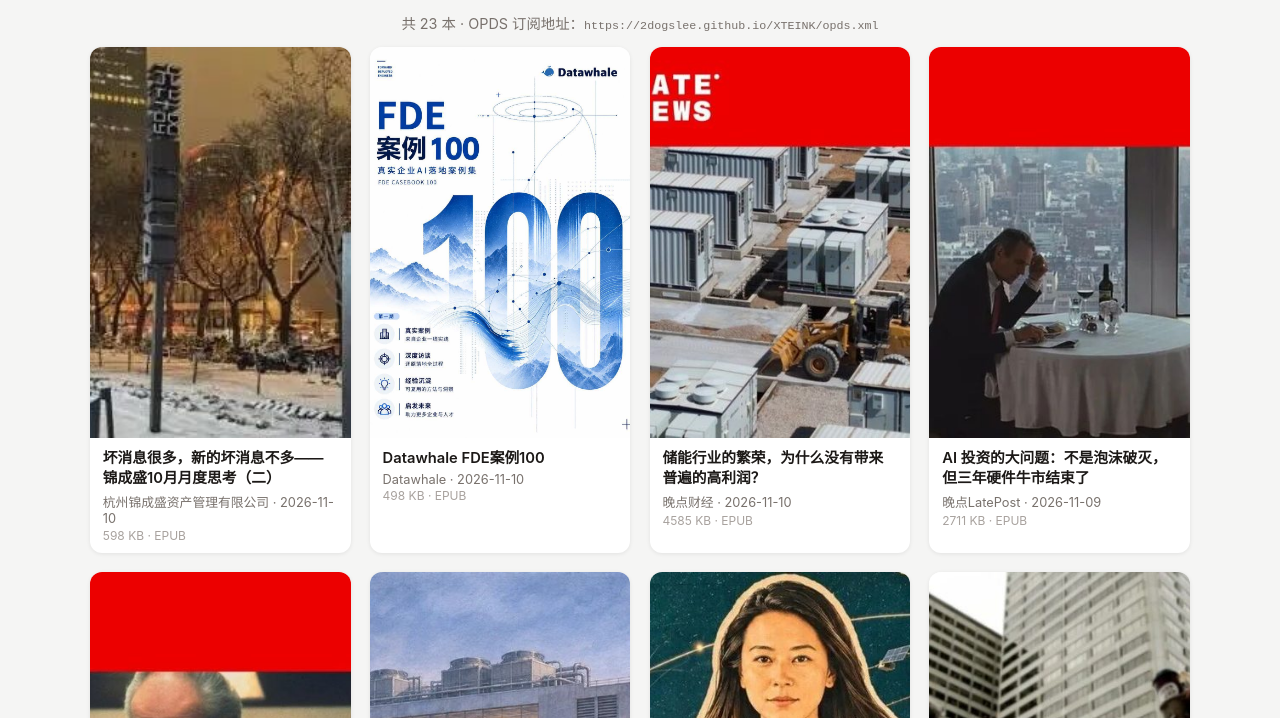
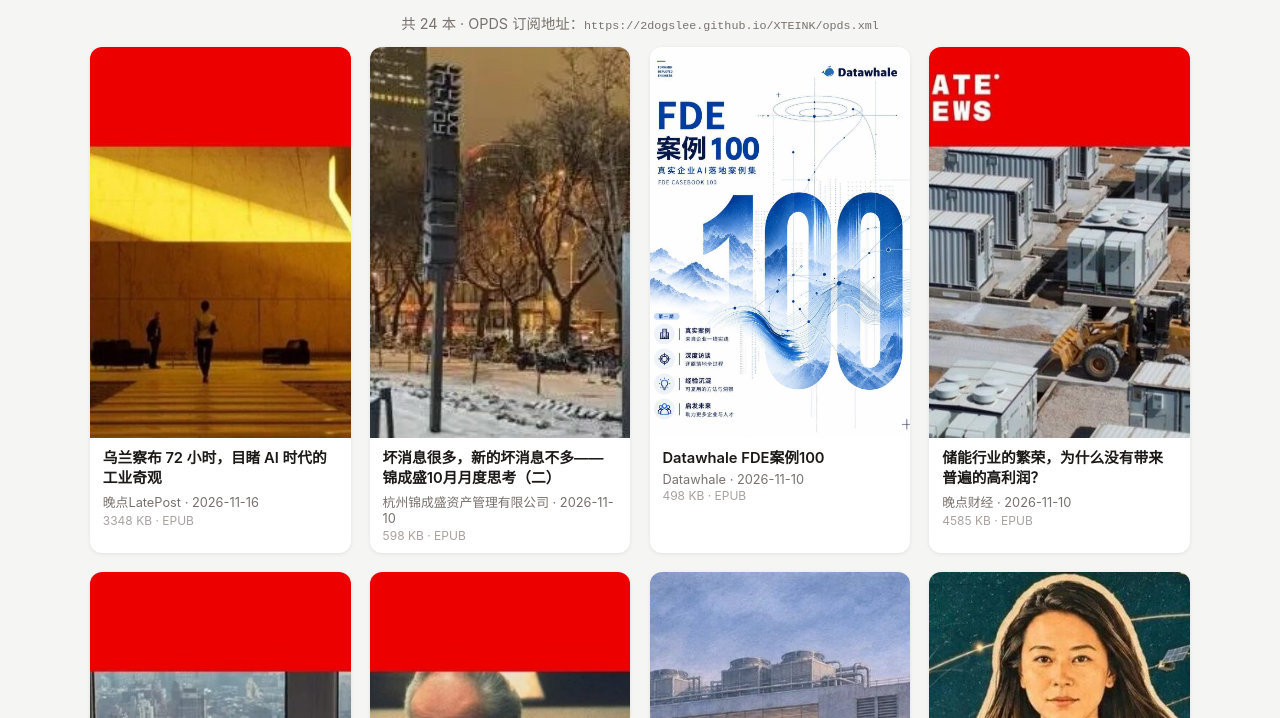
Before and after one commit to 2DogsLee/XTEINK, a plain HTML site: page index.html in a window 1280 px wide. Shown: the part 82-800 px from the top of the page. Drawn offline with Linux system fonts and the light colour scheme.

Commit message:
chore: 重建目录

```diff
--- a/index.html
+++ b/index.html
@@ -17,8 +17,16 @@ p.hint{text-align:center;color:#78716c;font-size:.9em;}
 .size{font-size:.75em;color:#a8a29e;margin-top:.15em;}
 </style></head><body>
 <h1>📚 XTEINK 书库</h1>
-<p class="hint">共 23 本 · OPDS 订阅地址：<code>https://2dogslee.github.io/XTEINK/opds.xml</code></p>
+<p class="hint">共 24 本 · OPDS 订阅地址：<code>https://2dogslee.github.io/XTEINK/opds.xml</code></p>
 <div class="grid">
+    <div class="card">
+      <a href="books/%E6%99%9A%E7%82%B9LatePost-%E4%B9%8C%E5%85%B0%E5%AF%9F%E5%B8%83_72_%E5%B0%8F%E6%97%B6%EF%BC%8C%E7%9B%AE%E7%9D%B9_AI_%E6%97%B6%E4%BB%A3%E7%9A%84%E5%B7%A5%E4%B8%9A%E5%A5%87%E8%A7%82.epub"><img src="covers/892c64bf4624.jpg"/></a>
+      <div class="info">
+        <div class="title"><a href="books/%E6%99%9A%E7%82%B9LatePost-%E4%B9%8C%E5%85%B0%E5%AF%9F%E5%B8%83_72_%E5%B0%8F%E6%97%B6%EF%BC%8C%E7%9B%AE%E7%9D%B9_AI_%E6%97%B6%E4%BB%A3%E7%9A%84%E5%B7%A5%E4%B8%9A%E5%A5%87%E8%A7%82.epub">乌兰察布 72 小时，目睹 AI 时代的工业奇观</a></div>
+        <div class="author">晚点LatePost · 2026-11-16</div>
+        <div class="size">3348 KB · EPUB</div>
+      </div>
+    </div>
     <div class="card">
       <a href="books/%E6%9D%AD%E5%B7%9E%E9%94%A6%E6%88%90%E7%9B%9B%E8%B5%84%E4%BA%A7%E7%AE%A1%E7%90%86%E6%9C%89%E9%99%90%E5%85%AC%E5%8F%B8-%E5%9D%8F%E6%B6%88%E6%81%AF%E5%BE%88%E5%A4%9A%EF%BC%8C%E6%96%B0%E7%9A%84%E5%9D%8F%E6%B6%88%E6%81%AF%E4%B8%8D%E5%A4%9A%E2%80%94%E2%80%94%E9%94%A6%E6%88%90%E7%9B%9B10%E6%9C%88%E6%9C%88%E5%BA%A6%E6%80%9D%E8%80%83%EF%BC%88%E4%BA%8C%EF%BC%89.epub"><img src="covers/6288ba01b50c.jpg"/></a>
       <div class="info">
```
Also changed, not shown: opds.xml (+13 -1 lines), covers/892c64bf4624.jpg (added).
